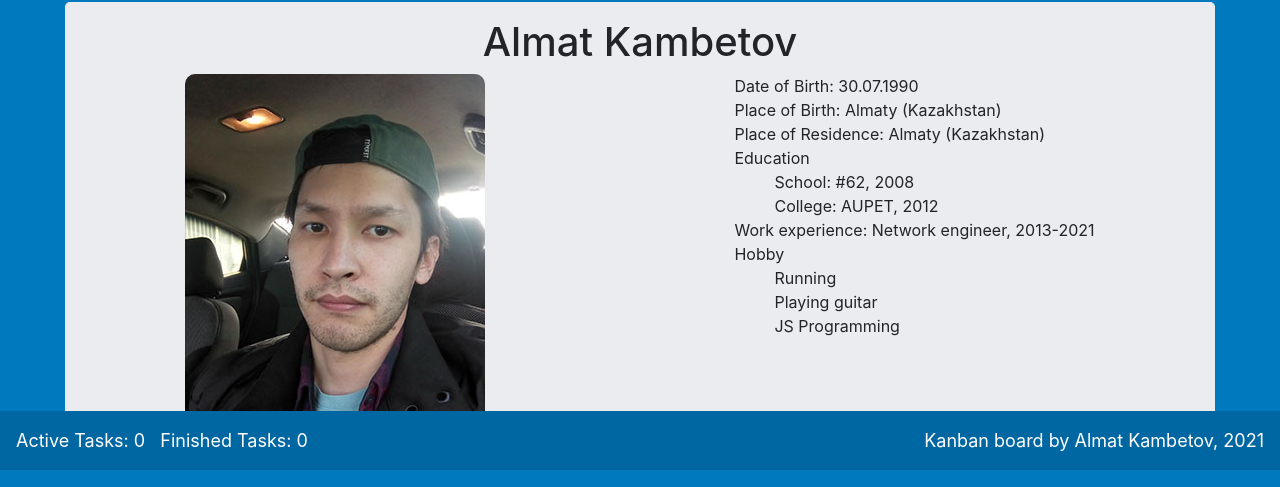
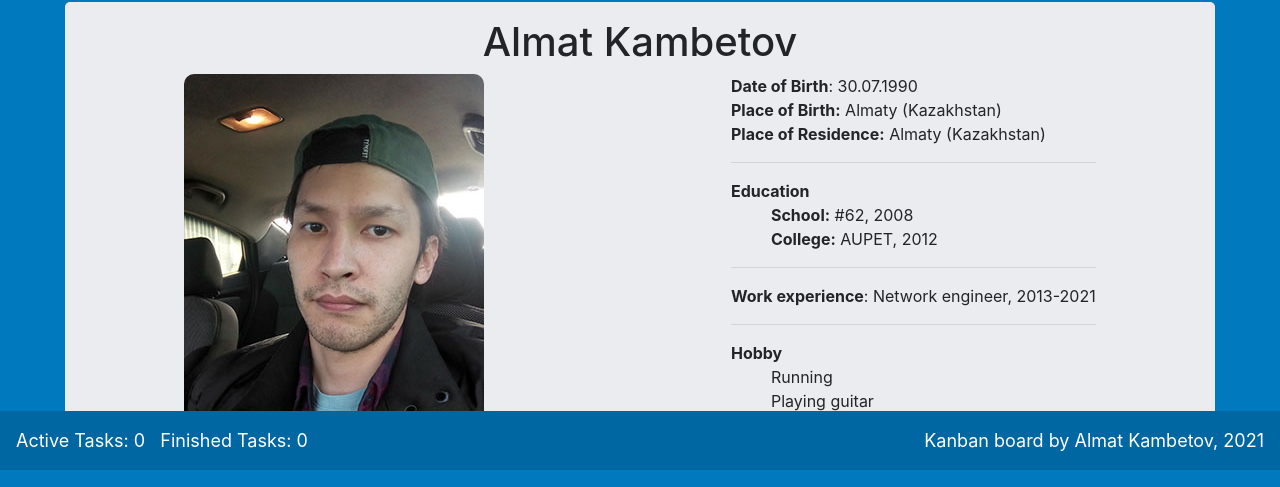
Before and after one commit to akambetov/Kanban-Board, a React (Create React App) app: page /profile in a window 1280 px wide. Shown: the part 330-817 px from the top of the page. Built offline with nearby package versions, Linux system fonts and the light colour scheme.

Commit message:
Profile fix

```diff
--- a/src/views/Profile.js
+++ b/src/views/Profile.js
@@ -13,18 +13,21 @@ function Profile () {
           </div>
           <div className='views-info-list'>
             <ul>
-              <li>Date of Birth: 30.07.1990</li>
-              <li>Place of Birth: Almaty (Kazakhstan)</li>
-              <li>Place of Residence: Almaty (Kazakhstan)</li>
+              <li><strong>Date of Birth</strong>: 30.07.1990</li>
+              <li><strong>Place of Birth:</strong> Almaty (Kazakhstan)</li>
+              <li><strong>Place of Residence:</strong> Almaty (Kazakhstan)</li>
               <li>
-                Education
+                <hr />
+              <strong>Education</strong>
                 <ul>
-                  <li>School: #62, 2008</li>
-                  <li>College: AUPET, 2012</li>
+                  <li><strong>School:</strong> #62, 2008</li>
+                  <li><strong>College:</strong> AUPET, 2012</li>
                 </ul>
+                <hr />
               </li>
-              <li>Work experience: Network engineer, 2013-2021</li>
-              <li>Hobby
+              <li><strong>Work experience</strong>: Network engineer, 2013-2021</li>
+              <hr />
+              <li><strong>Hobby</strong>
                 <ul>
                   <li>Running</li>
                   <li>Playing guitar</li>
```
